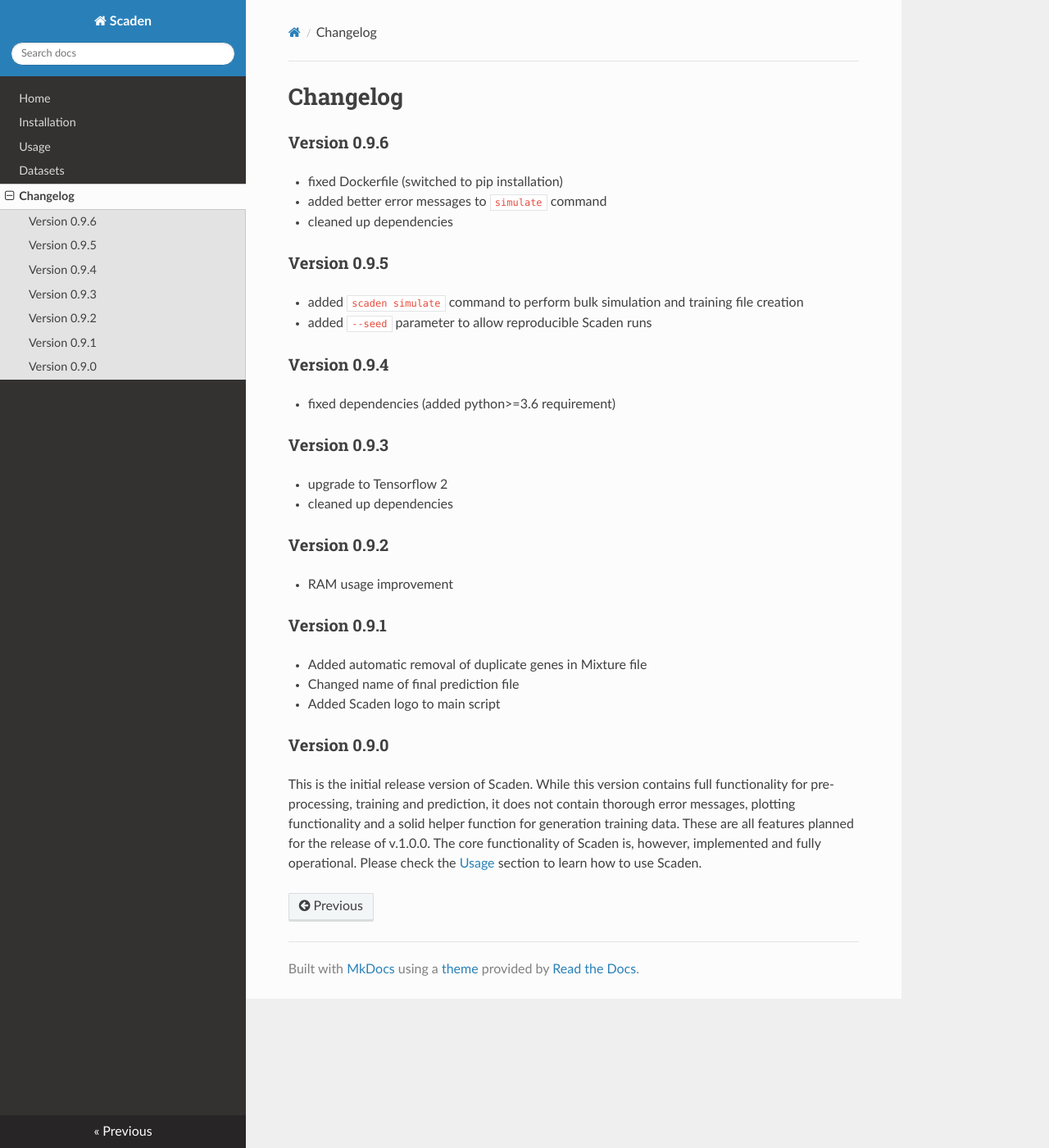
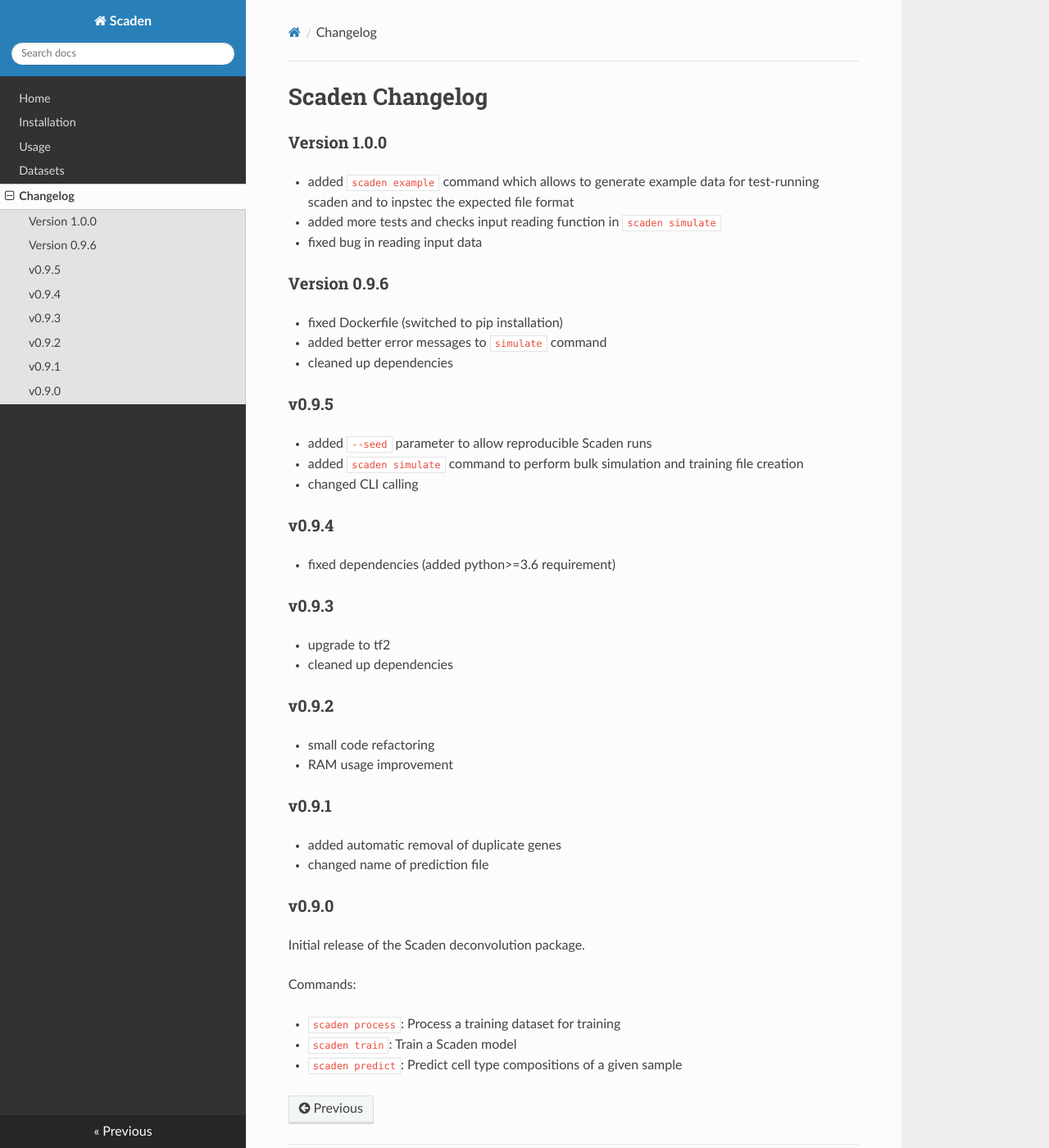
Before and after one commit to KevinMenden/scaden, an MkDocs documentation site: the page built from docs/changelog.md, in a window 1280 px wide and 1400 px high. Shown: the whole window at 82% size. Built offline with MkDocs 1.6.1, drawn with Linux system fonts in a browser that asks for light colours; nearby versions of some CDN libraries.

Commit message:
changelog update

```diff
--- a/docs/changelog.md
+++ b/docs/changelog.md
@@ -1,31 +1,48 @@
-# Changelog
+# Scaden Changelog
+
+### Version 1.0.0
+
+* added `scaden example` command which allows to generate example data for test-running scaden and to inpstec the expected file format
+* added more tests and checks input reading function in `scaden simulate`
+* fixed bug in reading input data
 
 ### Version 0.9.6
+
 + fixed Dockerfile (switched to pip installation)
 + added better error messages to `simulate` command
 + cleaned up dependencies
 
-### Version 0.9.5
-+ added `scaden simulate` command to perform bulk simulation and training file creation
-+ added `--seed` parameter to allow reproducible Scaden runs
+### v0.9.5
 
-### Version 0.9.4
-+ fixed dependencies (added python>=3.6 requirement)
+* added `--seed` parameter to allow reproducible Scaden runs
+* added `scaden simulate` command to perform bulk simulation and training file creation
+* changed CLI calling
 
-### Version 0.9.3
-+ upgrade to Tensorflow 2
-+ cleaned up dependencies
+### v0.9.4
 
-### Version 0.9.2
-+ RAM usage improvement
+* fixed dependencies (added python>=3.6 requirement)
 
-### Version 0.9.1
-+ Added automatic removal of duplicate genes in Mixture file
-+ Changed name of final prediction file
-+ Added Scaden logo to main script
+### v0.9.3
 
-### Version 0.9.0
-This is the initial release version of Scaden. While this version contains full functionality for pre-processing, training and prediction, it does not
-contain thorough error messages, plotting functionality and a solid helper function for generation training data. These are all features
-planned for the release of v.1.0.0.
-The core functionality of Scaden is, however, implemented and fully operational. Please check the [Usage](usage) section to learn how to use Scaden.
+* upgrade to tf2
+* cleaned up dependencies
+
+### v0.9.2
+
+* small code refactoring
+* RAM usage improvement
+
+### v0.9.1
+
+* added automatic removal of duplicate genes
+* changed name of prediction file
+
+### v0.9.0
+
+Initial release of the Scaden deconvolution package.
+
+Commands:
+
+* `scaden process`: Process a training dataset for training
+* `scaden train`: Train a Scaden model
+* `scaden predict`: Predict cell type compositions of a given sample
```
Also changed, not shown: CHANGELOG.md (+12 -6 lines).
